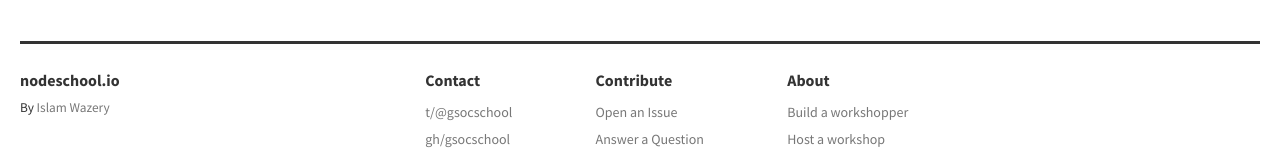
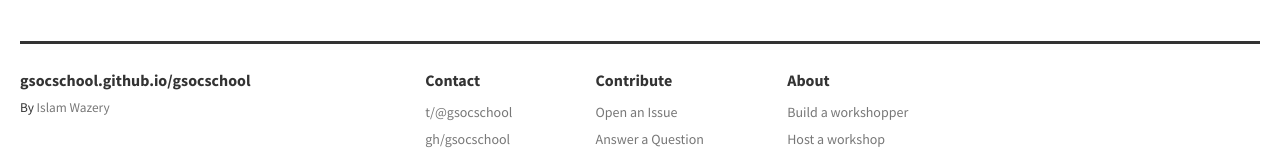
Before and after one commit to gsocschool/gsocschool, a website with bundled scripts: page building-workshops.html in a window 1280 px wide. Shown: the part 558-718 px from the top of the page. Built offline with nearby package versions, Linux system fonts and the light colour scheme.

Commit message:
Changed title, and footer link

```diff
--- a/building-workshops.html
+++ b/building-workshops.html
@@ -7,7 +7,7 @@
     <link rel="shortcut icon" href="favicon.ico">
     <link href="http://fonts.googleapis.com/css?family=Source+Sans+Pro:400,700|Source+Code+Pro" rel="stylesheet" type="text/css">
     <meta name="viewport" content="width=device-width, initial-scale=1.0">
-    <title>gsocschool.io</title>
+    <title>gsocschool.github.io/gsocschool</title>
   </head>
   <body class="building-workshops">
     <header>
@@ -51,7 +51,7 @@
     <div class="container" style="background-color: #fff;">
       <footer>
         <div class="third">
-          <p><strong>nodeschool.io</strong></p>
+          <p><strong>gsocschool.github.io/gsocschool</strong></p>
           <small>By <a href="https://twitter.com/wazery_" target="_blank">Islam Wazery</a></small>
         </div>
         <div class="two-thirds">
```
Also changed, not shown: events.html (+2 -2 lines), index.html (+1 -1 lines).
